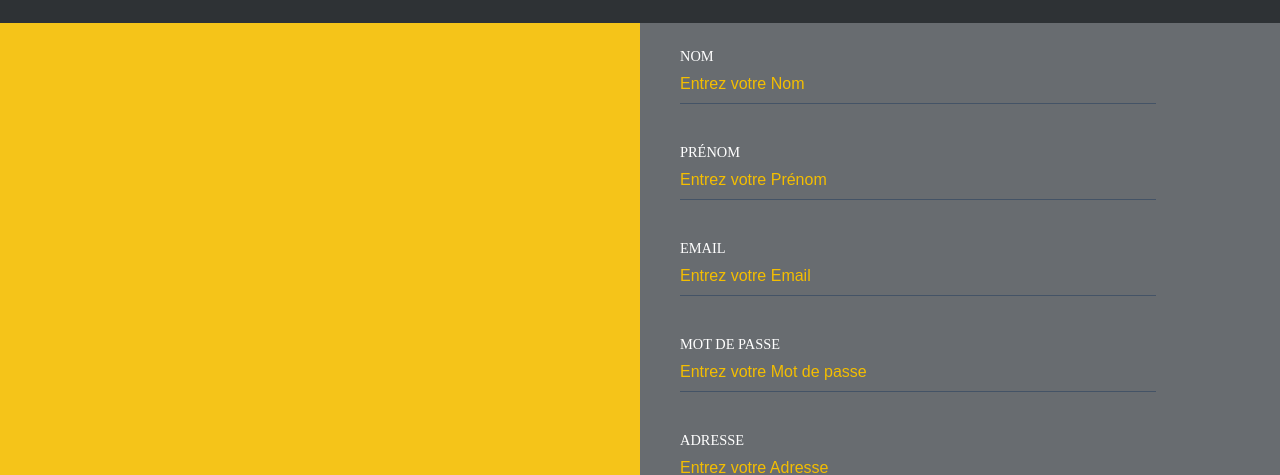
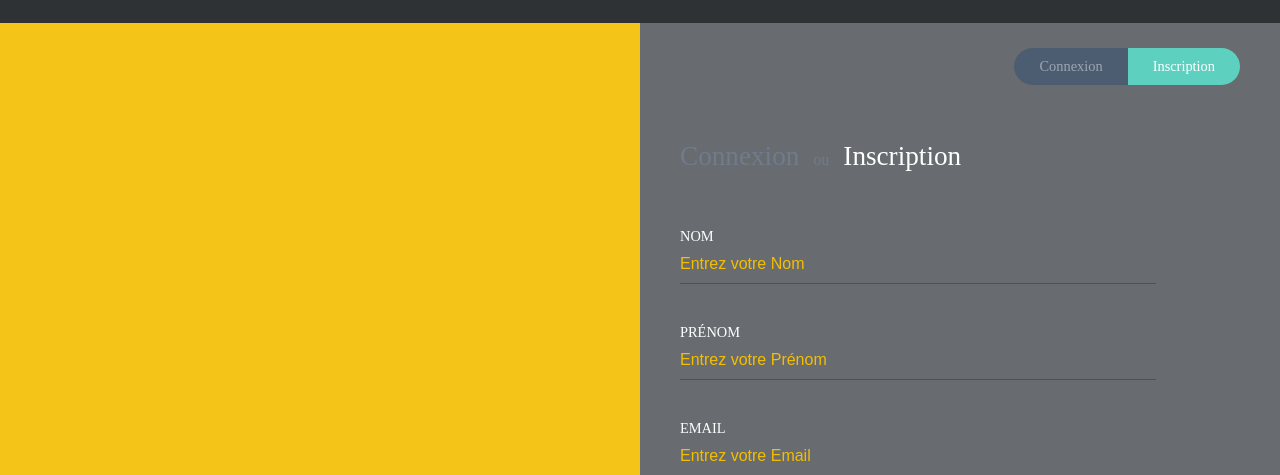
Before and after one commit to Sikito/SiteMarchand, a React app: page / in a window 1280 px wide. Shown: the part 327-802 px from the top of the page. Built offline with nearby package versions, Linux system fonts and the light colour scheme.

Commit message:
Connexion

```diff
--- a/package.json
+++ b/package.json
@@ -7,6 +7,7 @@
   "dependencies": {
     "react": "16.8.6",
     "react-dom": "16.8.6",
+    "react-router-dom": "5.1.2",
     "react-scripts": "3.0.1"
   },
   "devDependencies": {
--- /dev/null
+++ b/src/Pages/Connexion.js
@@ -0,0 +1,47 @@
+import React, { Component } from "react";
+import { Link } from "react-router-dom";
+
+class Connexion extends Component {
+  render() {
+    return (
+      <div className="FormCenter">
+        <form className="FormFields">
+          <div className="FormField">
+            <label className="FormField__Label" htmlFor="email">
+              Email
+            </label>
+            <input
+              type="email"
+              id="email"
+              className="FormField__Input"
+              placeholder="Entrez votre Email"
+              name="email"
+            />
+          </div>
+
+          <div className="FormField">
+            <label className="FormField__Label" htmlFor="password">
+              Mot de Passe
+            </label>
+            <input
+              type="password"
+              id="password"
+              className="FormField__Input"
+              placeholder="Entrez votre mot de Passe"
+              name="password"
+            />
+          </div>
+
+          <div className="FormField">
+            <button className="FormField__Button mr-20">Connexion</button>{" "}
+            <Link to="/" className="FormField__Link">
+              Créer un Compte
+            </Link>
+          </div>
+        </form>
+      </div>
+    );
+  }
+}
+
+export default Connexion;
--- a/src/Pages/Inscription.js
+++ b/src/Pages/Inscription.js
@@ -1,4 +1,5 @@
 import React, { Component } from "react";
+import { Link } from "react-router-dom";
 
 class Inscription extends Component {
   formfield(type, identifiant, label, placeholder) {
@@ -20,10 +21,8 @@ class Inscription extends Component {
 
   render() {
     return (
-      <div className="Wrapper__Form">
-        <div className="Aside" />
-        <div className="Inscription__Form">
       <div className="FormCenter">
+        <form className="FormFields">
           {this.formfield("text", "name", "Nom", "Entrez votre Nom")}
           {this.formfield("text", "surname", "Prénom", "Entrez votre Prénom")}
           {this.formfield("email", "email", "Email", "Entrez votre Email")}
@@ -33,12 +32,7 @@ class Inscription extends Component {
             "Mot de Passe",
             "Entrez votre Mot de passe"
           )}
-            {this.formfield(
-              "text",
-              "adress",
-              "Adresse",
-              "Entrez votre Adresse"
-            )}
+          {this.formfield("text", "adress", "Adresse", "Entrez votre Adresse")}
           {this.formfield(
             "text",
             "zipcode",
@@ -48,10 +42,12 @@ class Inscription extends Component {
           {this.formfield("text", "city", "Ville", "Entrez votre Ville")}
 
           <div className="FormField">
-              <button className="FormField__Button mr-20">Inscription</button>
+            <button className="FormField__Button mr-20">Inscription</button>{" "}
+            <Link to="/connexion" className="FormField__Link">
+              Je suis déjà un Membre
+            </Link>
           </div>
-          </div>
-        </div>
+        </form>
       </div>
     );
   }
--- a/src/index.js
+++ b/src/index.js
@@ -1,15 +1,62 @@
 import React from "react";
 import ReactDOM from "react-dom";
+import { HashRouter as Router, Route, Link, NavLink } from "react-router-dom";
 import Header from "./Pages/Header";
 import Inscription from "./Pages/Inscription";
+import Connexion from "./Pages/Connexion";
 
 import "./styles.css";
 
 function App() {
   return (
-    <div>
+    <div className="Wrapper">
       <Header />
-      <Inscription />
+
+      <Router basename="/SiteMarchand/">
+        <div className="App">
+          <div className="App__Aside" />
+          <div className="App__Form">
+            <div className="PageSwitcher">
+              <NavLink
+                to="/connexion"
+                activeClassName="PageSwitcher__Item--Active"
+                className="PageSwitcher__Item"
+              >
+                Connexion
+              </NavLink>
+              <NavLink
+                exact
+                to="/"
+                activeClassName="PageSwitcher__Item--Active"
+                className="PageSwitcher__Item"
+              >
+                Inscription
+              </NavLink>
+            </div>
+            <div className="FormTitle">
+              <NavLink
+                to="/connexion"
+                activeClassName="FormTitle__Link--Active"
+                className="FormTitle__Link"
+              >
+                Connexion
+              </NavLink>{" "}
+              ou{" "}
+              <NavLink
+                exact
+                to="/"
+                activeClassName="FormTitle__Link--Active"
+                className="FormTitle__Link"
+              >
+                Inscription
+              </NavLink>
+            </div>
+
+            <Route exact path="/" component={Inscription} />
+            <Route path="/sign-in" component={Connexion} />
+          </div>
+        </div>
+      </Router>
     </div>
   );
 }
--- a/src/styles.css
+++ b/src/styles.css
@@ -71,26 +71,81 @@ header {
   margin-right: 20px !important;
 }
 
-.Wrapper__Form {
-  height: 100vh;
+.App {
   display: flex;
   color: white;
 }
 
-.Aside {
+.App__Aside {
   width: 50%;
   background-color: rgba(244, 190, 0, 0.9);
 }
 
-.Inscription__Form {
+.App__Form {
   width: 50%;
   background-color: #686c70;
   padding: 25px 40px;
   overflow: auto;
 }
 
+.PageSwitcher {
+  display: flex;
+  justify-content: flex-end;
+  margin-bottom: 10%;
+}
+
+.PageSwitcher__Item {
+  background-color: #4c5d72;
+  color: #9da6b1;
+  padding: 10px 25px;
+  cursor: pointer;
+  font-size: 0.9em;
+  border: none;
+  outline: none;
+  display: inline-block;
+  text-decoration: none;
+}
+
+.PageSwitcher__Item--Active {
+  background-color: #5ed0c0;
+  color: white;
+}
+
+.PageSwitcher__Item:first-child {
+  border-top-left-radius: 25px;
+  border-bottom-left-radius: 25px;
+}
+.PageSwitcher__Item:last-child {
+  border-top-right-radius: 25px;
+  border-bottom-right-radius: 25px;
+}
+
 .FormCenter {
   margin-bottom: 100px;
+}
+
+.FormTitle {
+  color: #707c8b;
+  font-weight: 300;
+  margin-bottom: 50px;
+}
+
+.FormTitle__Link {
+  color: #707c8b;
+  text-decoration: none;
+  display: inline-block;
+  font-size: 1.7em;
+  margin: 0 10px;
+  padding-bottom: 5px;
+}
+
+.FormTitle__Link:first-child {
+  margin-left: 0;
+}
+
+.FormTitle__Link--Active {
+  color: white;
+  border-bottom: 1px solid #199087;
 }
 
 .FormField {
@@ -132,3 +187,10 @@ header {
   font-weight: 500;
   font-size: 16px;
 }
+
+.FormField__Link {
+  color: #f4be00;
+  text-decoration: none;
+  display: inline-block;
+  padding-bottom: 15px;
+}
```
Lines whose indentation alone changed are shown as unchanged.
